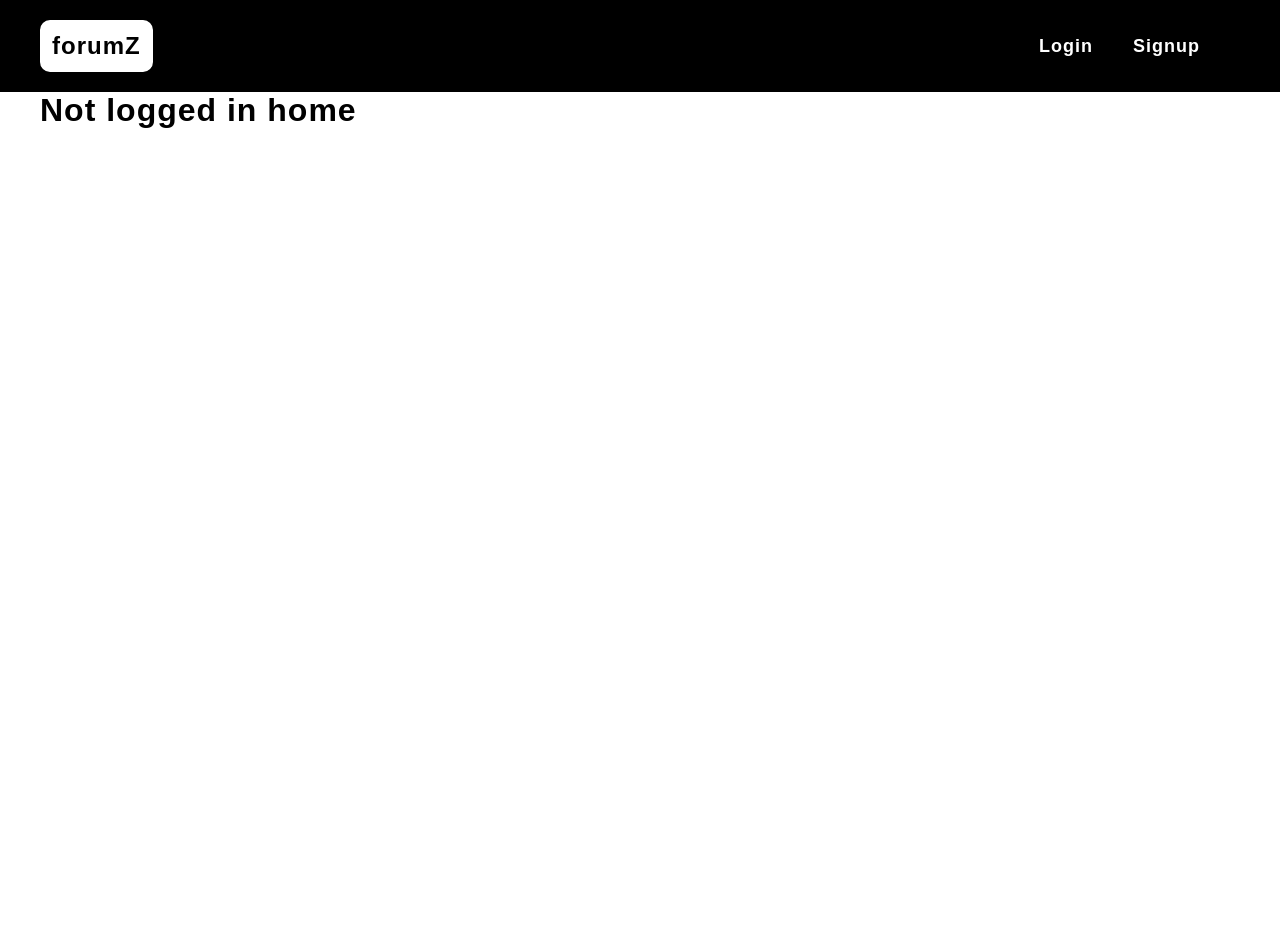
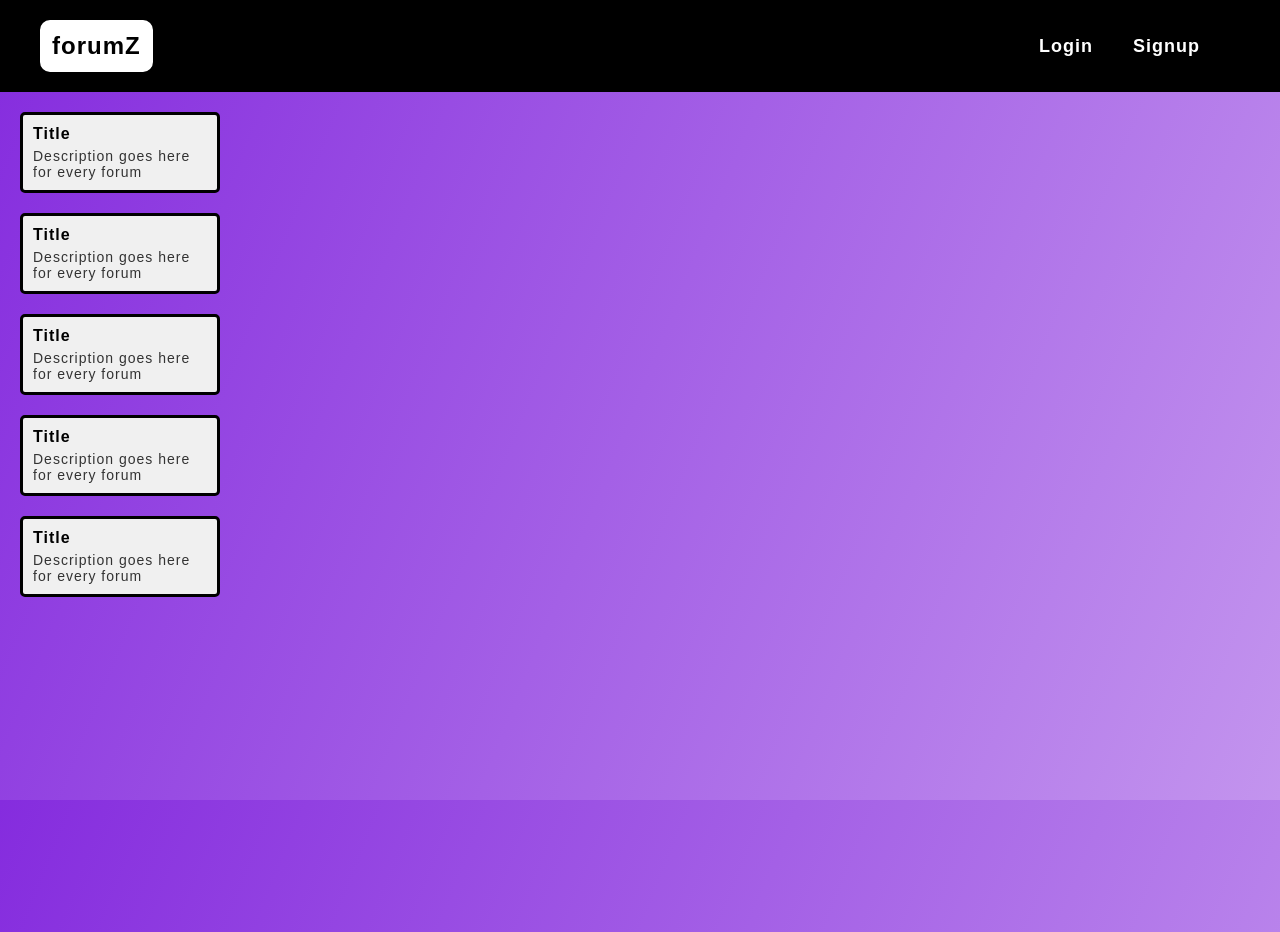
Before and after one commit to jacob-kachmarek/forumZ, a React (Vite) app in the folder client/: page / in a window 1280 px wide. Before the commit the page ends 800 px from the top, so only its background shows below. Built offline with nearby package versions, Linux system fonts and the light colour scheme.

Commit message:
left panel almost done

```diff
--- a/client/package.json
+++ b/client/package.json
@@ -16,6 +16,7 @@
     "jwt-decode": "^3.1.2",
     "react": "^18.2.0",
     "react-dom": "^18.2.0",
+    "react-pro-sidebar": "^1.1.0-alpha.1",
     "react-router-dom": "^6.11.2"
   },
   "devDependencies": {
--- a/client/src/App.jsx
+++ b/client/src/App.jsx
@@ -31,12 +31,8 @@ const client = new ApolloClient({
 function App() {
   return (
     <ApolloProvider client={client}>
-      <div className="flex-column justify-flex-start min-100-vh">
         <Navbar />
-        <div className="container">
-          <Outlet />
-        </div>
-      </div>
+        <Outlet />
     </ApolloProvider>
   );
 }
--- a/client/src/components/Navbar/navbar.css
+++ b/client/src/components/Navbar/navbar.css
@@ -35,7 +35,7 @@
 
 .activeLink {
   text-decoration: none;
-  color: #dc03e7;
+  color: #c394ee;
   font-size: 18px;
   font-weight:600;
 }
@@ -53,7 +53,7 @@
 }
 
 .logout-button {
-  background-color: #dc03e7;
+  background-color: #c394ee;
   color: white;
   padding: 10px 20px;
   border: none;
--- a/client/src/main.css
+++ b/client/src/main.css
@@ -4,3 +4,8 @@
   font-family: Arial, Helvetica, sans-serif;
   letter-spacing: 1px;
 }
+body {
+  background: linear-gradient(112deg, #852cde, #c394ee);
+  height: 100vh;
+  color: white;
+}
--- a/client/src/pages/Home.css
+++ b/client/src/pages/Home.css
@@ -0,0 +1,31 @@
+/* Home.css */
+
+.leftPanel {
+    height: 100vh;
+    display: flex;
+    flex-direction: column;
+    padding: 20px;
+    width: 200px;
+    color: #000000;
+}
+
+.card {
+    border: 3px solid #000000;
+    margin-bottom: 20px;
+    display: flex;
+    flex-direction: column;
+    padding: 10px;
+    border-radius: 5px;
+    background-color: #f0f0f0;
+}
+
+.title {
+    font-size: 16px;
+    font-weight: bold;
+    margin-bottom: 5px;
+}
+
+.description {
+    font-size: 14px;
+    color: #333333;
+}
--- a/client/src/pages/Home.jsx
+++ b/client/src/pages/Home.jsx
@@ -1,28 +1,53 @@
 import './Home.css';
 import '../utils/auth';
+import { Link } from 'react-router-dom';
 
 const loggedIn = false; // change later // change to Auth.loggedIn() eventually;
 
 export default function Home() {
-
-    if (!loggedIn){
-        return (
-            <h1>Not logged in home</h1>
-        );
-    }
-
     return (
         <>
-            <h1>Logged In home</h1>
+            <div className='leftPanel'>
+                <div>
+                    <div className='card'>
+                        <div className='title'>Title</div>
+                        <div className='description'>Description goes here for every forum</div>
+                    </div>
+                </div>
+                <div>
+                    <div className='card'>
+                        <div className='title'>Title</div>
+                        <div className='description'>Description goes here for every forum</div>
+                    </div>
+                </div>
+                <div>
+                    <div className='card'>
+                        <div className='title'>Title</div>
+                        <div className='description'>Description goes here for every forum</div>
+                    </div>
+                </div>
+                <div>
+                    <div className='card'>
+                        <div className='title'>Title</div>
+                        <div className='description'>Description goes here for every forum</div>
+                    </div>
+                </div>
+                <div>
+                    <div className='card'>
+                        <div className='title'>Title</div>
+                        <div className='description'>Description goes here for every forum</div>
+                    </div>
+                </div>
+            </div>
         </>
-    )
+    );
 }
 
 
 // NOT logged In
-    // render all forums
-    // search for one
+    // render all forums in left side menu with searchbar
+    // center text with description of what forums is
 
 // Logged IN
-    // render all forums by User
+    // render all forums for specific User
     // allow creation of a new forum
```
Also changed, not shown: 1 other file (tests, documents, lock files or other folders).
